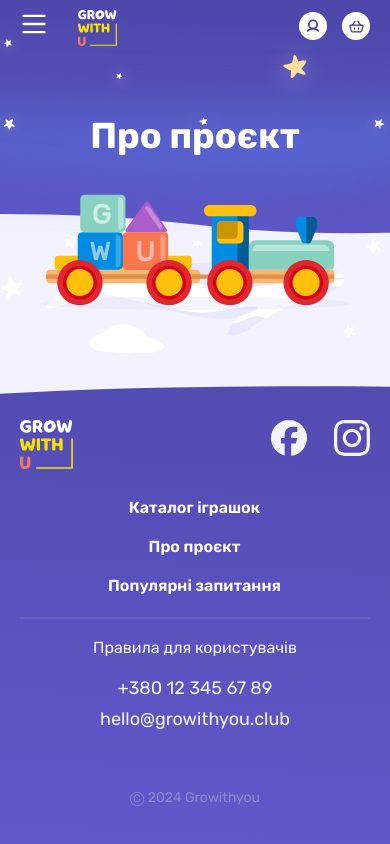
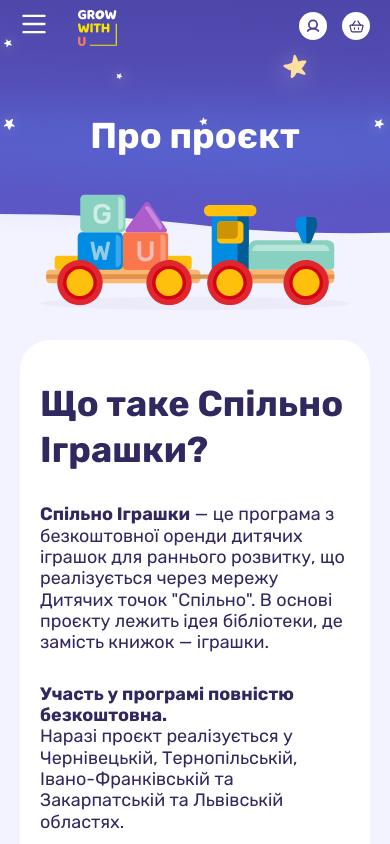
Before and after one commit to Vi7ality/igrashki, a React (Vite) app: page /about in a window 390 px wide. Shown: the top 844 px of the page. Built offline with nearby package versions, Linux system fonts and the light colour scheme.

Commit message:
About section mobile styles added

```diff
--- /dev/null
+++ b/src/pages/AboutUs/components/AboutSection/AboutSection.styled.ts
@@ -0,0 +1,23 @@
+import styled from "styled-components";
+import Container from "../../../../shared/Container";
+
+export const SectionStyled = styled.section`
+padding-top: 106px;
+padding-bottom: 30px;
+`
+
+export const ContentContainer = styled(Container)`
+border-radius: 30px;
+background-color: ${props => props.theme.colors.white};
+width: 350px;
+padding: 41px 20px;
+`
+export const TextStyled = styled.p`
+font-size: 18px;
+
+margin-top: 30px;
+
+span {
+    font-weight: 700;
+}
+`
--- /dev/null
+++ b/src/pages/AboutUs/components/AboutSection/index.tsx
@@ -0,0 +1,23 @@
+import { SectionTitle } from "../../../../shared/CommonStyles/CommonStyles.styled";
+import { ContentContainer, SectionStyled, TextStyled } from "./AboutSection.styled";
+
+const AboutSection = () => {
+  return (
+    <SectionStyled>
+      <ContentContainer>
+        <SectionTitle style={{ textAlign: "start" }}>Що таке Спільно Іграшки?</SectionTitle>
+              <TextStyled>
+                  <span>Спільно Іграшки</span> — це програма з безкоштовної оренди дитячих іграшок для раннього розвитку,
+          що реалізується через мережу Дитячих точок "Спільно". В основі проєкту лежить ідея
+          бібліотеки, де замість книжок — іграшки.
+        </TextStyled>
+        <TextStyled>
+          <span>Участь у програмі повністю безкоштовна.</span><br/>Наразі проєкт реалізується у Чернівецькій,
+          Тернопільській, Івано-Франківській та Закарпатській та Львівській областях.
+        </TextStyled>
+      </ContentContainer>
+    </SectionStyled>
+  );
+};
+
+export default AboutSection;
--- a/src/pages/AboutUs/index.tsx
+++ b/src/pages/AboutUs/index.tsx
@@ -20,12 +20,14 @@
 // import logo from "../../assets/logo.png"
 // import inst from "../../assets/inst.png"
 // import fb from "../../assets/fb.png"
+import AboutSection from './components/AboutSection';
 import HeroSection from './components/HeroSection';
 
 const AboutUs = () => {
     return (
         <>
-            <HeroSection/>
+            <HeroSection />
+            <AboutSection/>
         </>
 
 
```
